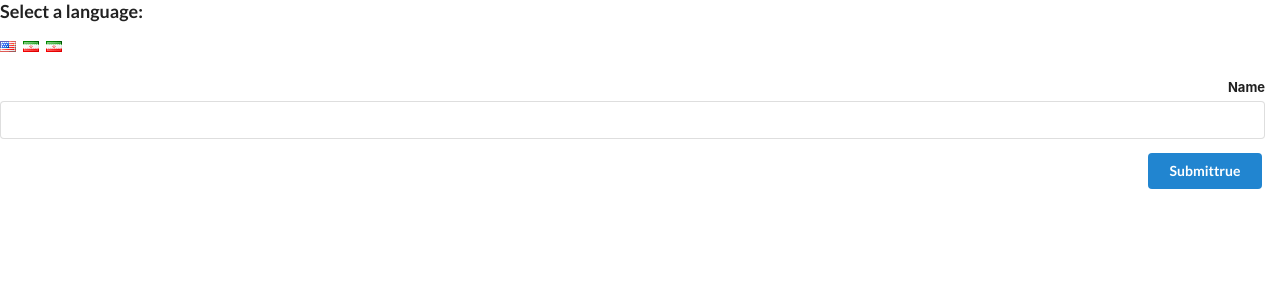
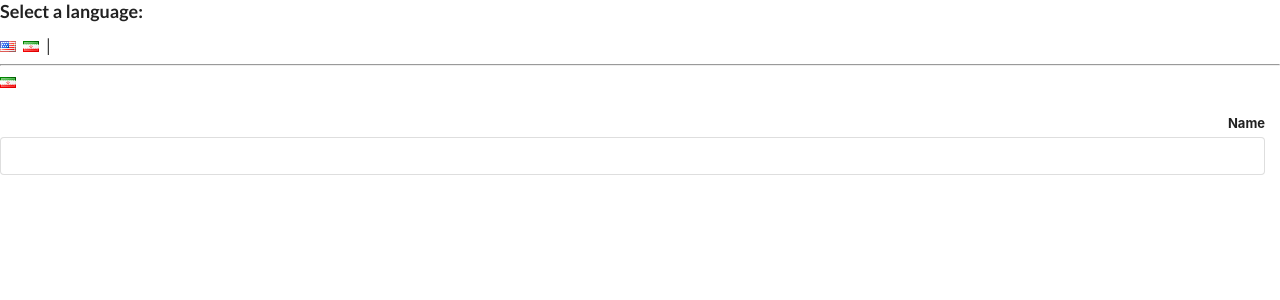
Before and after one commit to golismero96/training-course, a React (Create React App) app in the folder translate/: page / in a window 1280 px wide. Shown: the top 300 px of the page. Built offline with nearby package versions, Linux system fonts and the light colour scheme.

Commit message:
Context with reducer and useMemo

```diff
--- a/translate/src/components/App.js
+++ b/translate/src/components/App.js
@@ -1,17 +1,20 @@
-import React from 'react';
-import {LanguageStore} from '../contexts/LanguageContext';
-import UserCreate from './UserCreate';
-import LanguageSelector from './LanguageSelector';
-import '../App.css'
+import React from "react";
+import { LanguageStore } from "../contexts/LanguageContext";
+import UserCreate from "./UserCreate";
+import LanguageSelector from "./LanguageSelector";
+import ErrorBoundary from "./ErrorBoundary";
+import "../App.css";
 
 function App() {
   return (
-      <div>
+    <div>
+      <ErrorBoundary>
         <LanguageStore>
-          <LanguageSelector/>
+          <LanguageSelector />
           <UserCreate />
         </LanguageStore>
-      </div>
+      </ErrorBoundary>
+    </div>
   );
 }
 
--- a/translate/src/components/Button.js
+++ b/translate/src/components/Button.js
@@ -1,25 +1,36 @@
-import React,{useContext,useMemo} from 'react';
-import {useLangContext} from '../contexts/LanguageContext';
+import React, { useEffect, useMemo } from "react";
+import { useLangContext } from "../contexts/LanguageContext";
+const clickConsole = () => {
+  console.log("test");
+};
+const Button = () => {
+  // provider
 
-
-const Button = () => {
-    // provider
-    const [state,dispatch] = useLangContext()
-    const memo = useMemo(()=>{
-        return{
-            language:state.language
-        }
-    },[state.language])
-    // Consumer
-    console.log('button',memo)
-    const renderSubmit = () => {
-        return memo.language === 'english' ? 'Submit'+state.test : 'بفرست'+state.test
-    }
+  const [state, dispatch] = useLangContext();
+  useEffect(() => {
+    window.addEventListener("click", clickConsole, true);
+    console.log("monted");
+    return () => {
+      //    *********************************create error in page for ErrorBoundary********************************************
+      dispatch("ts");
+      //    *********************************create error in page for ErrorBoundary********************************************
+      window.removeEventListener("click", clickConsole, true);
+      console.log("unmonted");
+    };
+  }, [state.test]);
+  const renderSubmit = () => {
+    return state.language === "english"
+      ? "Submit" + state.test
+      : "بفرست" + state.test;
+  };
+  return useMemo(() => {
+    console.log("button");
     return (
-        <button className="button ui primary">
-            {renderSubmit()}
-        </button>
+      <>
+        <button className="button ui primary">{renderSubmit()}</button>
+      </>
     );
+  }, [state.language]);
 };
 
 // Button.contextType = LanguageContext
--- /dev/null
+++ b/translate/src/components/ErrorBoundary.js
@@ -0,0 +1,27 @@
+import React from "react";
+class ErrorBoundary extends React.Component {
+  constructor(props) {
+    super(props);
+    this.state = { hasError: false };
+  }
+
+  static getDerivedStateFromError(error) {
+    // Update state so the next render will show the fallback UI.
+    return { hasError: true };
+  }
+
+  componentDidCatch(error, errorInfo) {
+    // You can also log the error to an error reporting service
+  }
+
+  render() {
+    if (this.state.hasError) {
+      // You can render any custom fallback UI
+      return <h1>Something went wrong.</h1>;
+    }
+
+    return this.props.children;
+  }
+}
+
+export default ErrorBoundary;
--- a/translate/src/components/Field.js
+++ b/translate/src/components/Field.js
@@ -1,25 +1,20 @@
-import React,{useContext} from 'react';
-import LanguageContext from '../contexts/LanguageContext';
-
+import React, { useContext } from "react";
+import LanguageContext from "../contexts/LanguageContext";
 
 const Field = () => {
   // provider
-    const [state,_] = useContext(LanguageContext)
-    // {value === 'english' ? 'Name' : 'نام'}
-    console.log("field")
+  const [state, _] = useContext(LanguageContext);
+  console.log("field");
   // Consumer
   const renderLabel = (value) => {
-        return value === 'english' ? 'Name' : 'نام'
-    }
+    return value === "english" ? "Name" : "نام";
+  };
   return (
-        <div className='ui field'>
-            <label htmlFor="name">
-            {renderLabel(state.language)}
-            </label>
+    <div className="ui field">
+      <label htmlFor="name">{renderLabel(state.language)}</label>
       <input id="name" className="input ui info" />
     </div>
   );
 };
 
-
 export default Field;
--- a/translate/src/components/LanguageSelector.js
+++ b/translate/src/components/LanguageSelector.js
@@ -1,16 +1,26 @@
-import React, { useContext } from 'react';
-import LanguageContext from '../contexts/LanguageContext'
+import React, { useContext } from "react";
+import LanguageContext from "../contexts/LanguageContext";
 
 function LanguageSelector() {
   // const contextType = LanguageContext
-    const [state, dispatch] = useContext(LanguageContext)
+  const [state, dispatch] = useContext(LanguageContext);
 
   return (
     <div>
       <h3>Select a language: </h3>
-          <i className="flag us" onClick={() => dispatch({type:'setlang',language:'english'})} />
-          <i className="flag ir" onClick={() => dispatch({type:'setlang',language:'persian'})} />
-          <i className="flag ir" onClick={() => dispatch({type:'setTest',test:!state.test})} />
+      <i
+        className="flag us"
+        onClick={() => dispatch({ type: "setlang", language: "english" })}
+      />
+      <i
+        className="flag ir"
+        onClick={() => dispatch({ type: "setlang", language: "persian" })}
+      />
+      |<hr />
+      <i
+        className="flag ir"
+        onClick={() => dispatch({ type: "setTest", test: !state.test })}
+      />
       <br />
       <br />
     </div>
--- a/translate/src/components/UserCreate.js
+++ b/translate/src/components/UserCreate.js
@@ -1,25 +1,19 @@
-import React from 'react';
-import LanguageContext from '../contexts/LanguageContext'
-import Field from './Field';
-import Button from './Button';
-import {RtlDiv} from '../styled/userCreate.styled'
+import React, { useContext, Suspense } from "react";
+import LanguageContext from "../contexts/LanguageContext";
+import { RtlDiv } from "../styled/userCreate.styled";
+const FieldLazy = React.lazy(() => import("./Field"));
+const ButtonLazy = React.lazy(() => import("./Button"));
+const UserCreate = () => {
+  const [state, _] = useContext(LanguageContext);
 
-
-const UserCreate = () => {
-    const contextType = LanguageContext
   return (
     <>
-            {contextType.language !== 'english' ? (
+      <Suspense fallback={<div>Loading...</div>}>
         <RtlDiv className="ui form">
-                    <Field />
-                    <Button />
+          <FieldLazy />
+          {state.language == "persian" && <ButtonLazy />}
         </RtlDiv>
-            ) : (
-                <div className='ui form'>
-                    <Field />
-                    <Button />
-                </div>
-            )}
+      </Suspense>
     </>
   );
 };
--- a/translate/src/contexts/LanguageContext.js
+++ b/translate/src/contexts/LanguageContext.js
@@ -1,50 +1,32 @@
-import React, { useState,useContext,useMemo ,useReducer} from 'react'
+import React, { useContext, useReducer } from "react";
 
 // export default React.createContext('english')
 const initialState = {
-    language: 'english',
+  language: "english",
   test: true,
 };
 const reducer = (state, action) => {
   switch (action.type) {
-      case 'setlang':
+    case "setlang":
       return { ...state, language: action.language };
-      case 'setTest':
+    case "setTest":
       return { ...state, test: action.test };
     default:
-        throw new Error('unexpected action type');
+      throw new Error("unexpected action type");
   }
 };
-const Context = React.createContext('english')
+const Context = React.createContext("english");
 export function useLangContext() {
-    return useContext(Context)
+  return useContext(Context);
 }
 
-
-export const LanguageStore = (props)  => {
+export const LanguageStore = (props) => {
   const value = useReducer(reducer, initialState);
-    const [language, setLanguage] = useState('english')
-    const [test,setTest] = useState(true)
-    const onChangeLanguage = (language) => {
-      setLanguage(language)
-    }
-    const memoLang = useMemo(()=>{
-        return{
-            language:language,
-        }
-    },[language])
-    const memoTest = useMemo(()=>{
-        return{
-            test:test,
-        }
-    },[test])
   return (
     <div>
-            <Context.Provider value={value}>
-                {props.children}
-            </Context.Provider>
+      <Context.Provider value={value}>{props.children}</Context.Provider>
     </div>
   );
-}
+};
 
-export default Context
+export default Context;
```
Lines whose indentation alone changed are shown as unchanged.
